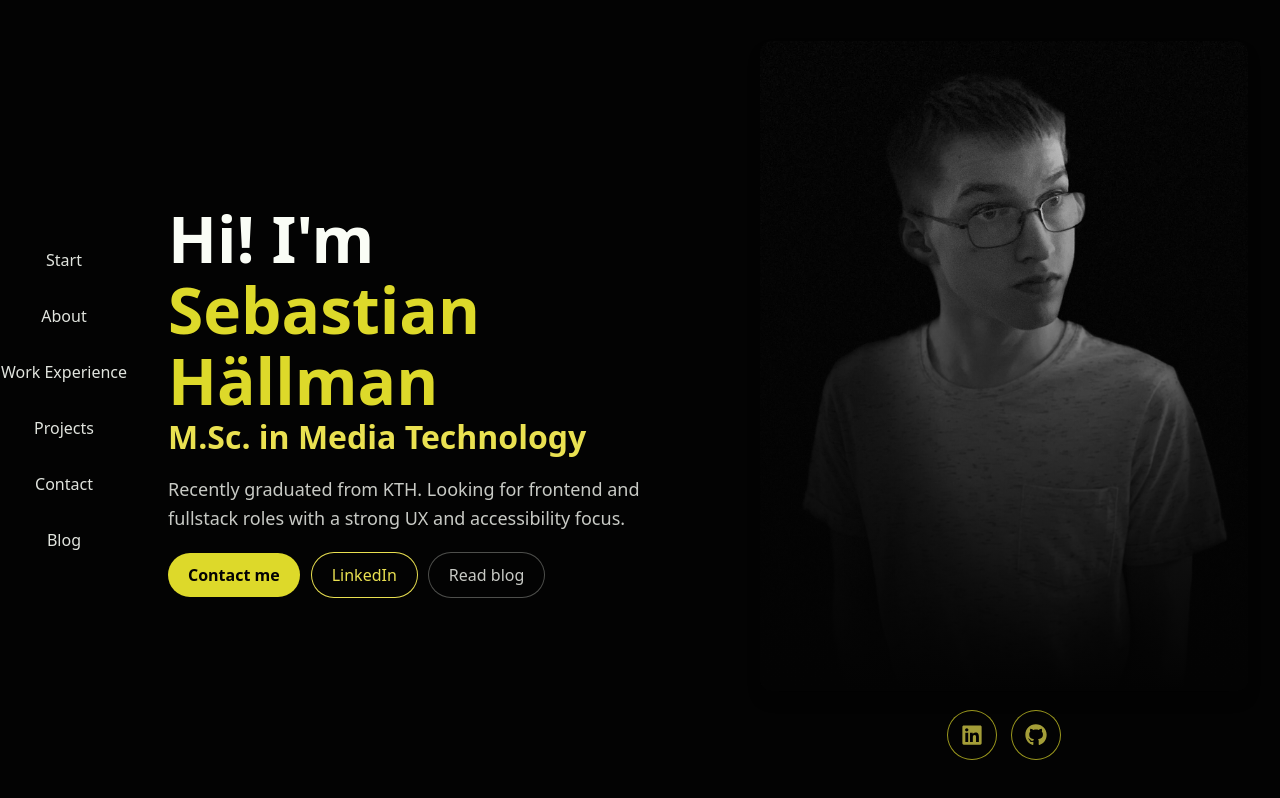
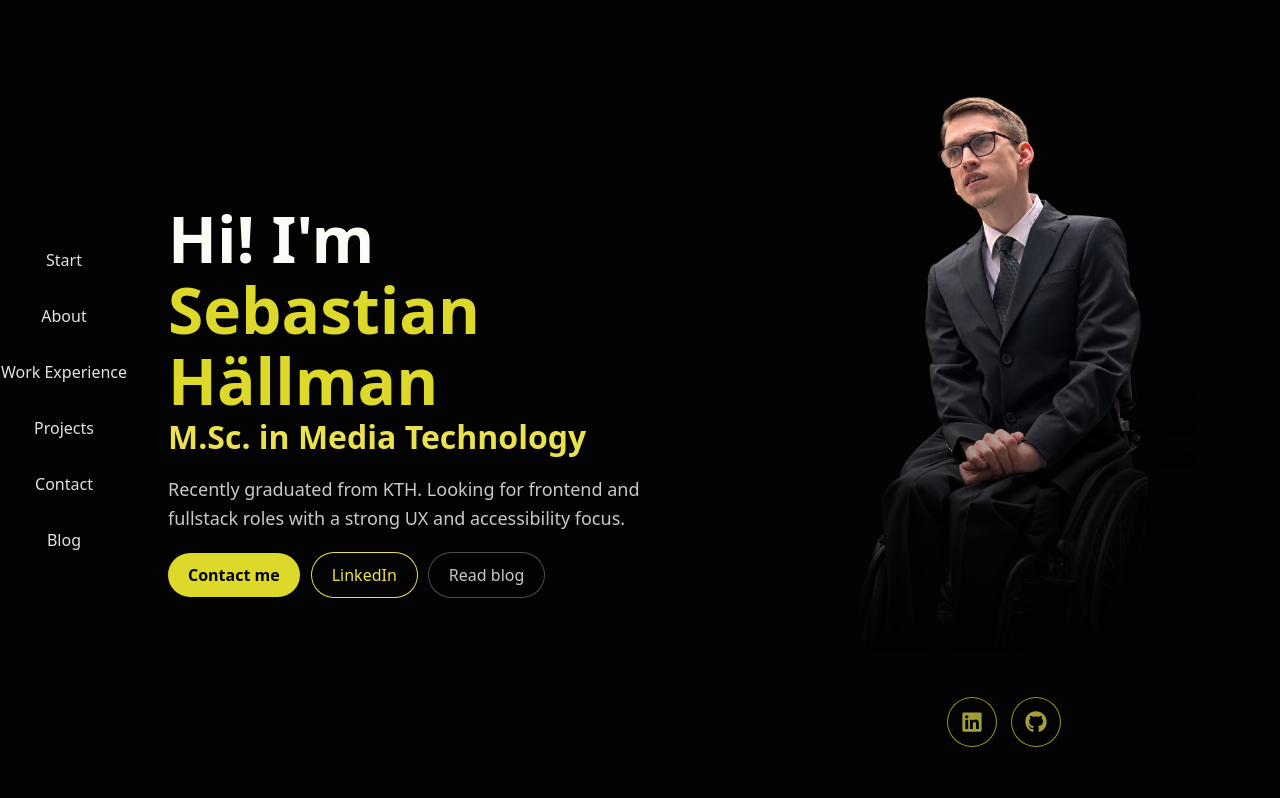
Before and after one commit to SebastianHallman/portfoliowebpage, a React (Vite) app: page / in a window 1280 px wide. Built offline with nearby package versions, Linux system fonts and the light colour scheme.

Commit message:
Use transparent professional portrait in portfolio hero

```diff
--- a/src/components/Hero.jsx
+++ b/src/components/Hero.jsx
@@ -45,13 +45,27 @@ export default function Hero() {
         </div>
       </div>
       <div className='flex flex-col justify-center items-center w-full lg:w-1/2 px-4'>
-        <div className='relative w-full max-w-[9.5rem] sm:max-w-xs md:max-w-md lg:max-w-xl'>
+        <div className='relative w-full max-w-[15rem] sm:max-w-xs lg:max-w-sm'>
           <img
-            className='w-full h-auto max-h-36 sm:max-h-none object-cover object-top block rounded-xl shadow-lg shadow-black/30'
-            src='/img/photo.jpg'
-            alt='Portrait'
+            className='w-full h-auto max-h-[48svh] lg:max-h-[78svh] object-contain object-bottom block'
+            style={{
+              maskImage: 'linear-gradient(to bottom, black 48%, rgba(0, 0, 0, 0.65) 64%, rgba(0, 0, 0, 0.15) 82%, transparent 96%)',
+              WebkitMaskImage: 'linear-gradient(to bottom, black 48%, rgba(0, 0, 0, 0.65) 64%, rgba(0, 0, 0, 0.15) 82%, transparent 96%)',
+            }}
+            src='/img/sebastian-outside-cutout.png'
+            alt='Sebastian Hällman wearing a suit, seated in his wheelchair'
+            width='852'
+            height='1846'
+            fetchPriority='high'
           />
-          <div className='absolute inset-0 pointer-events-none bg-gradient-to-t from-black to-transparent rounded-xl'></div>
+          <div
+            aria-hidden='true'
+            className='absolute bottom-0 right-0 h-[46%] w-[42%] pointer-events-none bg-gradient-to-l from-black via-black/80 to-transparent'
+            style={{
+              maskImage: 'linear-gradient(to bottom, transparent, black 32%)',
+              WebkitMaskImage: 'linear-gradient(to bottom, transparent, black 32%)',
+            }}
+          />
         </div>
         <SocialLinks className='flex items-center justify-center gap-4 mt-5' />
       </div>
```
Also changed, not shown: public/img/sebastian-outside-cutout.png (added).
